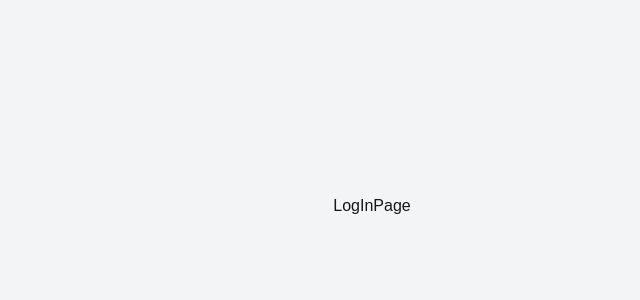
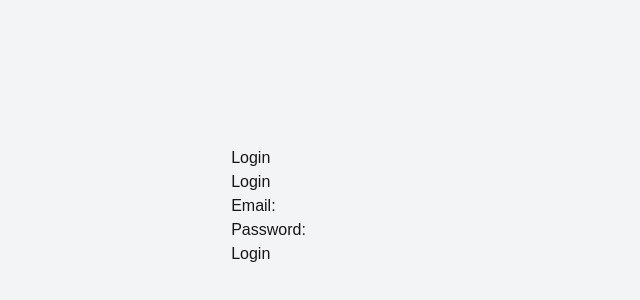
Before and after one commit to pvmodayil/mediphi, a Next.js app: page /login in a window 1280 px wide. Shown: the part 210-510 px from the top of the page, without its empty margins (268-908 px from the left). Built offline with nearby package versions, Linux system fonts and the light colour scheme.

Commit message:
login component initial

```diff
--- a/app/(auth)/login/page.tsx
+++ b/app/(auth)/login/page.tsx
@@ -1,9 +1,19 @@
 import React from 'react'
+import LoginForm from '../../components/forms/LoginForm'
 
-const LogInPage = () => {
+const LoginPage: React.FC = () => {
+  const handleLogin = (user: { email: string; password: string }) => {
+    console.log('User logged in:', user);
+    // Here you can handle the login logic, such as sending the user data to an API
+    // For example, you might call an API to authenticate the user
+  };
+
   return (
-    <div>LogInPage</div>
-  )
-}
+    <div className="login-page">
+      <h1>Login</h1>
+      <LoginForm onLogin={handleLogin} />
+    </div>
+  );
+};
 
-export default LogInPage
+export default LoginPage;
--- /dev/null
+++ b/app/components/forms/LoginForm.tsx
@@ -0,0 +1,81 @@
+'use client';
+
+import React, { useState } from "react";
+
+type User = {
+    email: string;
+    password: string;
+};
+interface LoginFormProps {
+    onLogin: (user: User) => void;
+}
+
+function onLogin(user: User) {
+    // This function will handle the login logic, such as redirecting the user or updating the UI.
+    console.log("User logged in:", user.email);
+}
+
+function LoginForm({onLogin}: LoginFormProps) {
+    // State to hold the email and password
+    const [email, setEmail] = useState<string>("");
+    const [password, setPassword] = useState<string>("");
+    const [error, setError] = useState<string | null>(null);
+    const [loading, setLoading] = useState<boolean>(false);
+
+    // Function to handle form submission
+    const handleSubmit = async (LoginEvent: React.FormEvent) => {
+        LoginEvent.preventDefault(); // Will notallow to submit with the default action
+        // Validate email and password
+        if (!email || !password) {
+            setError("Email and password are required.");
+            return;
+        }
+        setLoading(true); // Indicate that the login process has started
+        setError(null); // Clear any previous error messages
+
+        // Simulate an API call
+        try {
+            // Insert login database API call here
+            await new Promise((resolve) => setTimeout(resolve, 2000));
+            const user = { email, password }; // Include both email and password
+            onLogin(user); // Call the onLogin function with the user data
+
+        } catch (err: any) {
+            setError("Login failed. Please try again.");
+        } finally {
+            setLoading(false);
+        }
+    };
+
+    return (
+        <form onSubmit={handleSubmit} className="login-form">
+            <h2>Login</h2>
+            {error && <p className="error">{error}</p>}
+            <div className="form-group">
+                <label htmlFor="email">Email:</label>
+                <input
+                    type="email"
+                    id="email"
+                    value={email}
+                    onChange={(LoginEvent: React.ChangeEvent<HTMLInputElement>) => setEmail(LoginEvent.target.value)}
+                    required
+                />
+            </div>
+            <div className="form-group">
+                <label htmlFor="password">Password:</label>
+                <input
+                    type="password"
+                    id="password"
+                    value={password}
+                    onChange={(LoginEvent: React.ChangeEvent<HTMLInputElement>) => setPassword(LoginEvent.target.value)}
+                    required
+                />
+            </div>
+            <button type="submit" disabled={loading}>
+                {loading ? "Logging in..." : "Login"}
+            </button>
+        </form>
+    );
+}
+
+export default LoginForm;
--- a/app/components/forms/login-form.tsx
+++ /dev/null
@@ -1 +0,0 @@
-"usec client";
```
